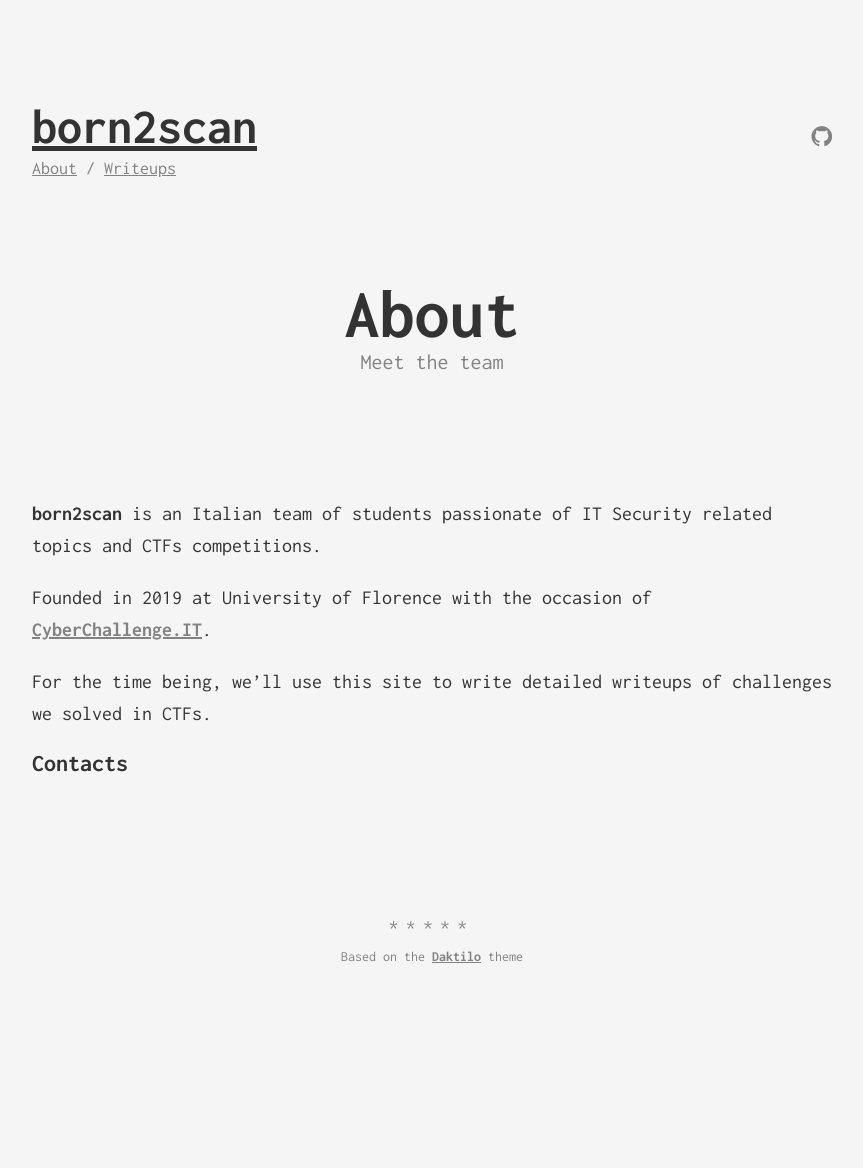
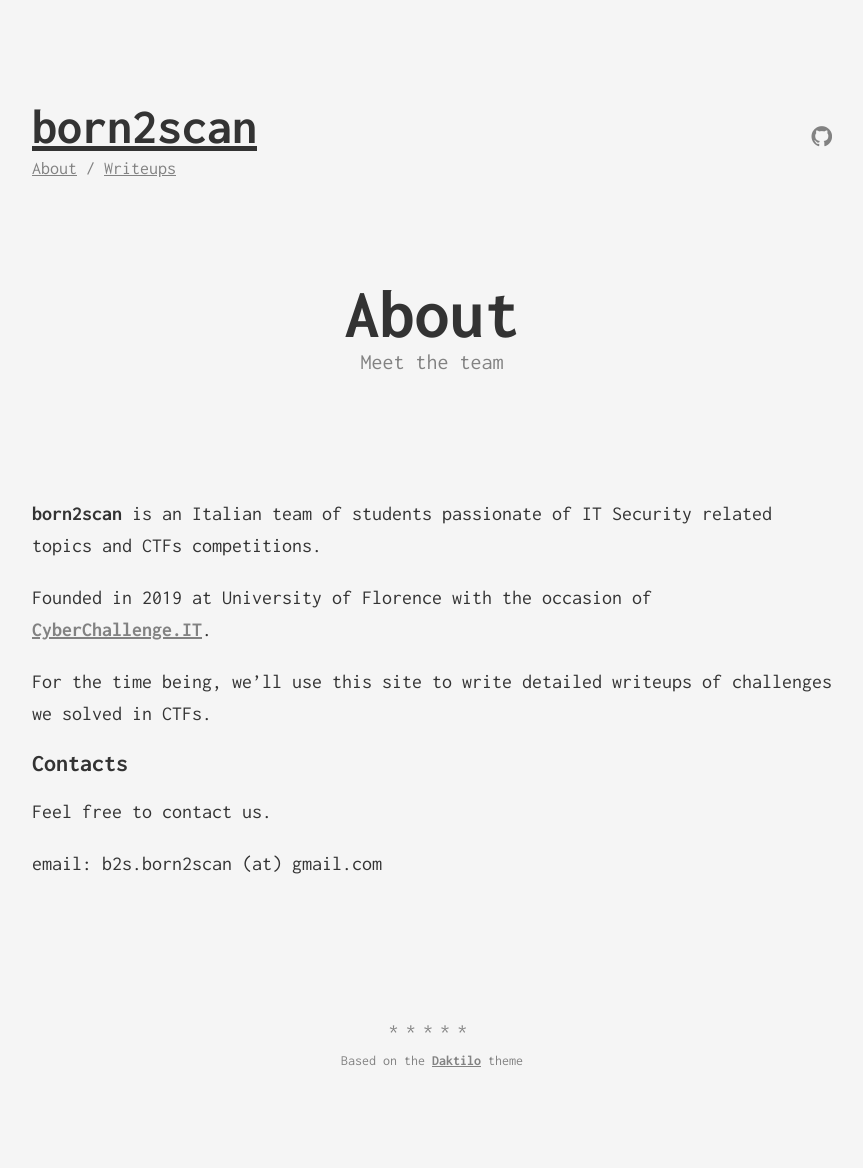
Before and after one commit to born2scan/born2scan.github.io, a Jekyll site: the page built from about.md, in a window 1280 px wide. Shown: the whole page, without its empty margins (208-1071 px from the left). Built offline with Jekyll 4.4.1, drawn with Linux system fonts in a browser that asks for light colours; before the commit the page ends 1064 px from its top, so only the background shows below that.

Commit message:
Added contants info

```diff
--- a/about.md
+++ b/about.md
@@ -12,3 +12,7 @@ Founded in 2019 at University of Florence with the occasion of [CyberChallenge.I
 For the time being, we'll use this site to write detailed writeups of challenges we solved in CTFs.
 
 ## Contacts
+
+Feel free to contact us.
+
+email: b2s.born2scan (at) gmail.com
```
